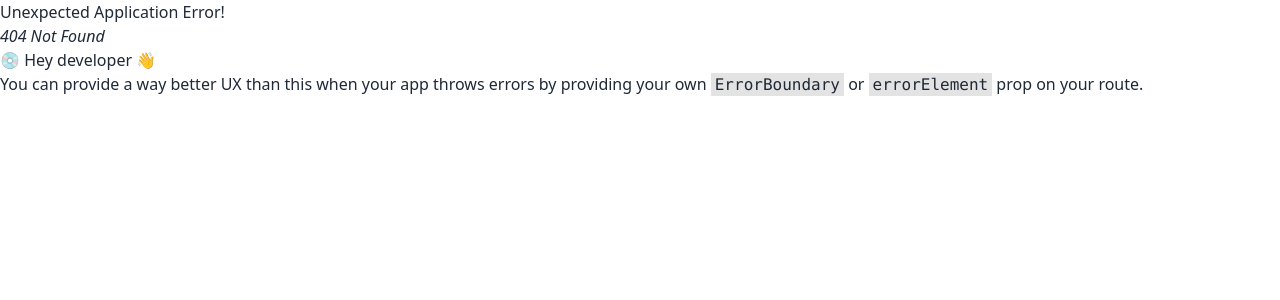
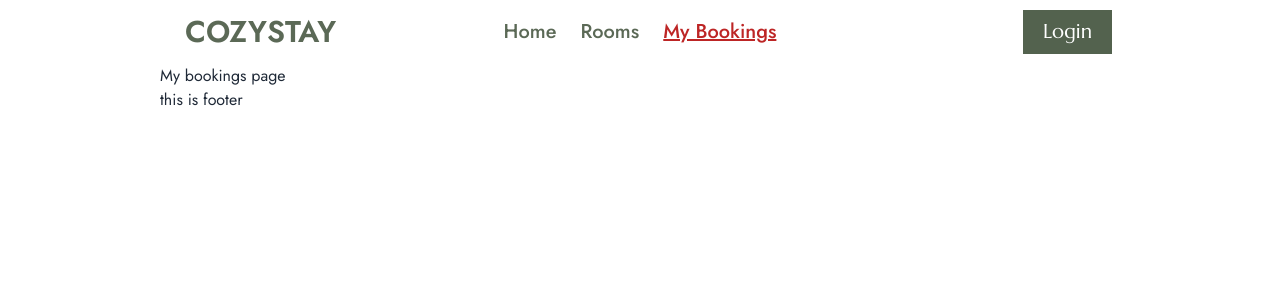
Before and after one commit to JannaturNur08/hotel-booking-client-repo, a React (Vite) app: page /myBookings in a window 1280 px wide. Before the commit this address had no page. Shown: the top 300 px of the page. Built offline with nearby package versions, Linux system fonts and the light colour scheme.

Commit message:
Navbar with active,error page,google font and primary color added

```diff
--- /dev/null
+++ b/src/Pages/ErrorPage/ErrorPage.jsx
@@ -0,0 +1,17 @@
+import { useRouteError } from "react-router-dom";
+
+const ErrorPage = () => {
+	const error = useRouteError();
+
+	return (
+		<div id="error-page" className="mx-auto container text-center mt-20">
+			<h1 className="text-5xl">Oops!</h1>
+			<p className="text-2xl">Sorry, an unexpected error has occurred.</p>
+			<p className="text-xl">
+				<i>{error.statusText || error.message}</i>
+			</p>
+		</div>
+	);
+};
+
+export default ErrorPage;
--- /dev/null
+++ b/src/Pages/MyBookings/MyBookings.jsx
@@ -0,0 +1,11 @@
+
+
+const MyBookings = () => {
+    return (
+        <div>
+            <h2>My bookings page</h2>
+        </div>
+    );
+};
+
+export default MyBookings;
--- /dev/null
+++ b/src/Pages/Rooms/Rooms.jsx
@@ -0,0 +1,11 @@
+
+
+const Rooms = () => {
+    return (
+        <div>
+            <h2>Room Page</h2>
+        </div>
+    );
+};
+
+export default Rooms;
--- a/src/Pages/Shared/Navbar/Navbar.css
+++ b/src/Pages/Shared/Navbar/Navbar.css
@@ -1,5 +1,4 @@
-#sidebar a.active {
-    color: #bd2525;
-
+a.active {
+	color: #bd2525;
 
 }
--- a/src/Pages/Shared/Navbar/Navbar.jsx
+++ b/src/Pages/Shared/Navbar/Navbar.jsx
@@ -1,4 +1,5 @@
-import { NavLink } from "react-router-dom"
+import { NavLink } from "react-router-dom";
+import './Navbar.css';
 
 
 const Navbar = () => {
@@ -9,7 +10,7 @@ const Navbar = () => {
 				<NavLink
 					to="/"
 					className={({ isActive, isPending }) =>
-						isPending ? "pending" : isActive ? "active  " : ""
+						isPending ? "pending" : isActive ? "active underline" : ""
 					}>
 					Home
 				</NavLink>
@@ -18,7 +19,7 @@ const Navbar = () => {
 				<NavLink
 					to="/rooms"
 					className={({ isActive, isPending }) =>
-						isPending ? "pending" : isActive ? "active " : ""
+						isPending ? "pending" : isActive ? "active underline" : ""
 					}>
 					Rooms
 				</NavLink>
@@ -27,7 +28,7 @@ const Navbar = () => {
 				<NavLink
 					to="/myBookings"
 					className={({ isActive, isPending }) =>
-						isPending ? "pending" : isActive ? "active  " : ""
+						isPending ? "pending" : isActive ? "active underline" : ""
 					}>
 					My Bookings
 				</NavLink>
--- /dev/null
+++ b/src/Routes/PrivateRoutes.jsx
@@ -0,0 +1,11 @@
+
+
+const PrivateRoutes = () => {
+    return (
+        <div>
+
+        </div>
+    );
+};
+
+export default PrivateRoutes;
--- a/src/Routes/Routes.jsx
+++ b/src/Routes/Routes.jsx
@@ -1,11 +1,30 @@
 import { createBrowserRouter } from "react-router-dom";
 import Root from "../layout/Root";
+import ErrorPage from "../Pages/ErrorPage/ErrorPage";
+import Home from "../Pages/Home/Home";
+import Rooms from "../Pages/Rooms/Rooms";
+import MyBookings from "../Pages/MyBookings/MyBookings";
 
 
 const router = createBrowserRouter([
     {
         path: "/",
-        element : <Root></Root>
+        element : <Root></Root>,
+        errorElement : <ErrorPage></ErrorPage>,
+        children : [
+            {
+                path : '/',
+                element: <Home></Home>
+            },
+            {
+                path : '/rooms',
+                element: <Rooms></Rooms>
+            },
+            {
+                path : '/myBookings',
+                element: <MyBookings></MyBookings>
+            }
+        ]
     }
 
 ]);
```
